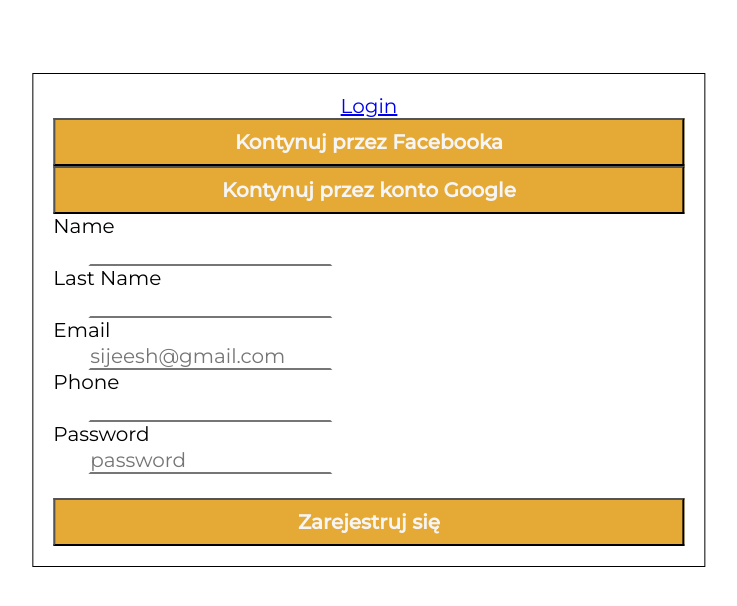
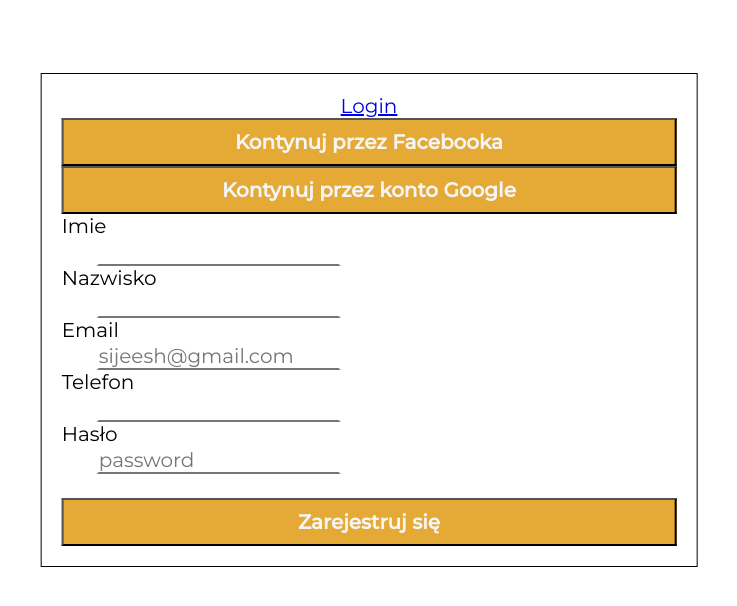
Before and after one commit to joannakoldras/AnticoFrontendBackend, a React (Create React App) app in the folder AnticoStore/AnticoStore/AnticoStore/ClientApp/: page /Register in a window 1280 px wide. Shown: the top 606 px of the page, without its empty margins (271-1008 px from the left). Built offline with nearby package versions, Linux system fonts and the light colour scheme; a web font is replaced by a local one.

Commit message:
small changes

```diff
--- a/AnticoStore/AnticoStore/AnticoStore/ClientApp/src/App.css
+++ b/AnticoStore/AnticoStore/AnticoStore/ClientApp/src/App.css
@@ -1,6 +1,7 @@
 .App {
   text-align: center;
 }
+
 
 .App-logo {
   height: 40vmin;
--- a/AnticoStore/AnticoStore/AnticoStore/ClientApp/src/components/Account/Account.js
+++ b/AnticoStore/AnticoStore/AnticoStore/ClientApp/src/components/Account/Account.js
@@ -1,5 +1,4 @@
 import React from 'react';
-import ProductList from '../Content/ProductList/ProductList';
 import './Account.css';
 
 
@@ -32,7 +31,7 @@ function Account() {
           <button className="account-button selected">Wybrane</button>
         </div>
         <div className="productlist-wrapper">
-          <ProductList  />
+
         </div>
       </div>
     </div>
--- a/AnticoStore/AnticoStore/AnticoStore/ClientApp/src/components/Content/Product/Product.css
+++ b/AnticoStore/AnticoStore/AnticoStore/ClientApp/src/components/Content/Product/Product.css
@@ -31,7 +31,7 @@
   font-weight: 300;
   display: inline-block;
   width: 160px;
-  margin-top: 70px;
+  margin-top: 95px;
 
 
 }
--- a/AnticoStore/AnticoStore/AnticoStore/ClientApp/src/components/Content/Product/Product.js
+++ b/AnticoStore/AnticoStore/AnticoStore/ClientApp/src/components/Content/Product/Product.js
@@ -43,7 +43,6 @@ function Product({ product }) {
       <div className="product-details">
         <p>{price} zł</p>
         <p>{name}</p>
-        <p>{description}</p>
       </div>
       <button className="product-button" onClick={handleAddToCart}>
         Dodaj
--- a/AnticoStore/AnticoStore/AnticoStore/ClientApp/src/components/Content/ProductDetails/ProductDetails.js
+++ b/AnticoStore/AnticoStore/AnticoStore/ClientApp/src/components/Content/ProductDetails/ProductDetails.js
@@ -4,15 +4,18 @@ function ProductDetails({ product }) {
   if (!product || !product.data || product.data.length === 0) {
     return <div>Loading...</div>;
   }
+  console.log(product.data[0]);
 
-  const { id, name, description, price, image } = product.data[0];
+  const { id, name, description, price, filePathPhoto, isAvaliable } = product.data[0];
 
   return (
     <div className="product-details">
+      <p>{description}</p>
       <h2>{name}</h2>
-      <p>{description}</p>
-      <p>Price: {price} zł</p>
-      <img src={image} alt={name} />
+      <p>Cena: {price} zł</p>
+      <p>Dostępność: {isAvaliable ? 'Dostępny' : 'Nie dostępny'}</p>
+      <img src={filePathPhoto} alt={name} />
+
       {/* Add more details as needed */}
     </div>
   );
--- a/AnticoStore/AnticoStore/AnticoStore/ClientApp/src/components/Content/SearchBar/SearchBar.js
+++ b/AnticoStore/AnticoStore/AnticoStore/ClientApp/src/components/Content/SearchBar/SearchBar.js
@@ -13,7 +13,7 @@ function SearchBar ({ onSearch }) {
             <input
                 type="text"
                 className="search-box"
-                placeholder="Search product"
+                placeholder="Wyszukaj produkt"
                 value={searchString}
                 onChange={(e) => setSearchString(e.target.value)}
             />
--- a/AnticoStore/AnticoStore/AnticoStore/ClientApp/src/components/Footer/Footer.js
+++ b/AnticoStore/AnticoStore/AnticoStore/ClientApp/src/components/Footer/Footer.js
@@ -8,7 +8,7 @@ function Footer() {
         <p>&copy; 2024 Antico</p>
         <a href="/contact" className='contact'>Kontakt i dane</a>
         <a href="/info" className='info'>O nas</a>
-        <a href="/documantation" className='reklama'>Dokumentacja</a>
+        <a href="/documentation" className='reklama'>Dokumentacja</a>
         <a href="/facebook" className='facebook'><img src="img/facebook.png" alt=""/></a>
         <a href="/instagram" className='instagram'><img src="img/instagram.png" alt=""/></a>
 
--- a/AnticoStore/AnticoStore/AnticoStore/ClientApp/src/pages/LoginPage/LoginPage.js
+++ b/AnticoStore/AnticoStore/AnticoStore/ClientApp/src/pages/LoginPage/LoginPage.js
@@ -59,7 +59,7 @@ function LoginPage() {
               autoComplete="username"
             />
             <br />
-            <label>Password</label>
+            <label>Hasło</label>
             <br />
             <input
               className="input"
@@ -72,7 +72,7 @@ function LoginPage() {
             />
             <br />
             <br />
-            <button type="submit">Login</button>
+            <button className="login-button">Login</button>
           </form>
         </div>
       </div>
--- a/AnticoStore/AnticoStore/AnticoStore/ClientApp/src/pages/ProductPage/ProductPage.js
+++ b/AnticoStore/AnticoStore/AnticoStore/ClientApp/src/pages/ProductPage/ProductPage.js
@@ -57,7 +57,9 @@ function ProductPage() {
             <Category />
           </div>
           <div className="slider-wrapper">
+          {console.log("Product in ProductPage:", product)}
             <ProductDetails product={product} />
+          </div>
         </div>
         <div className="productlist-wrapper">
           {loading ? (
@@ -68,7 +70,6 @@ function ProductPage() {
 
         </div>
       </div>
-      </div>
       <Footer />
     </Fragment>
   );
--- a/AnticoStore/AnticoStore/AnticoStore/ClientApp/src/pages/SighupPage/SignupPage.css
+++ b/AnticoStore/AnticoStore/AnticoStore/ClientApp/src/pages/SighupPage/SignupPage.css
@@ -1,4 +1,5 @@
 .boxsignup {
+    background-color: #ffffff;
     border: 1px solid black;
     width: max-content;
     padding: 20px;
--- a/AnticoStore/AnticoStore/AnticoStore/ClientApp/src/pages/SighupPage/SignupPage.js
+++ b/AnticoStore/AnticoStore/AnticoStore/ClientApp/src/pages/SighupPage/SignupPage.js
@@ -61,7 +61,7 @@ function SignupPage() {
             <button>Kontynuj przez Facebooka</button>
             <button>Kontynuj przez konto Google</button>
 
-            <label>Name</label>
+            <label>Imie</label>
             <br />
             <input
               className="input"
@@ -71,7 +71,7 @@ function SignupPage() {
               name="name"
             />
             <br />
-            <label>Last Name</label>
+            <label>Nazwisko</label>
             <br />
             <input
               className="input"
@@ -92,7 +92,7 @@ function SignupPage() {
               onChange={(e) => setEmail(e.target.value)}
             />
             <br />
-            <label>Phone</label>
+            <label>Telefon</label>
             <br />
             <input
               className="input"
@@ -102,7 +102,7 @@ function SignupPage() {
               name="phone"
             />
             <br />
-            <label>Password</label>
+            <label>Hasło</label>
             <br />
             <input
               className="input"
```
Lines whose indentation alone changed are shown as unchanged.
